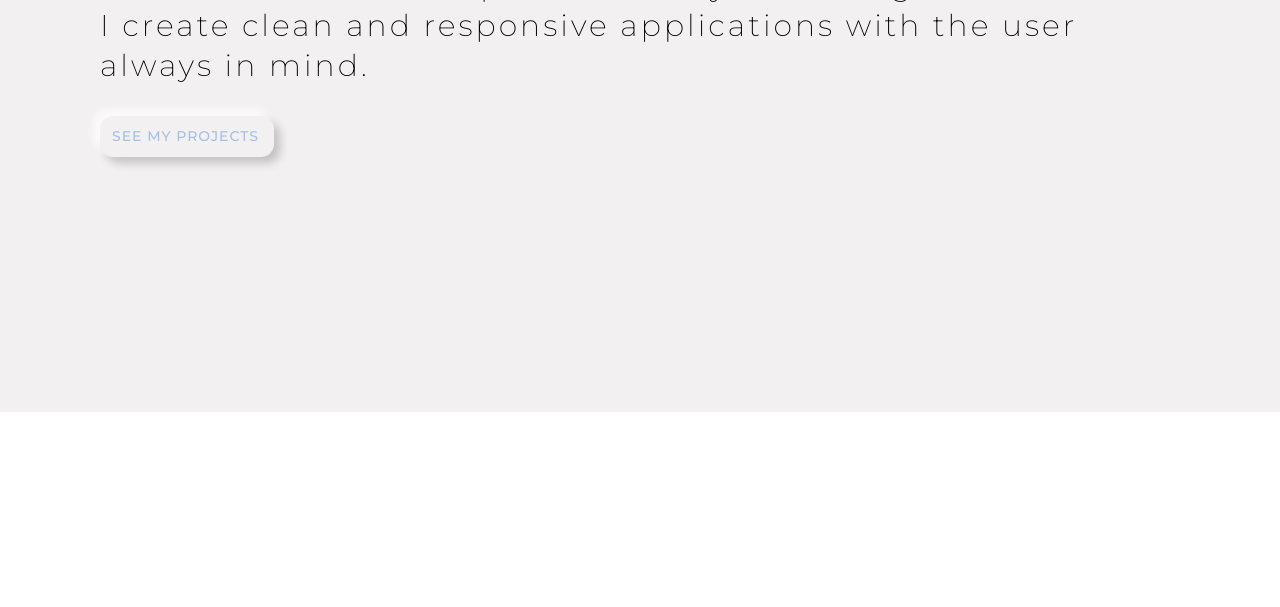
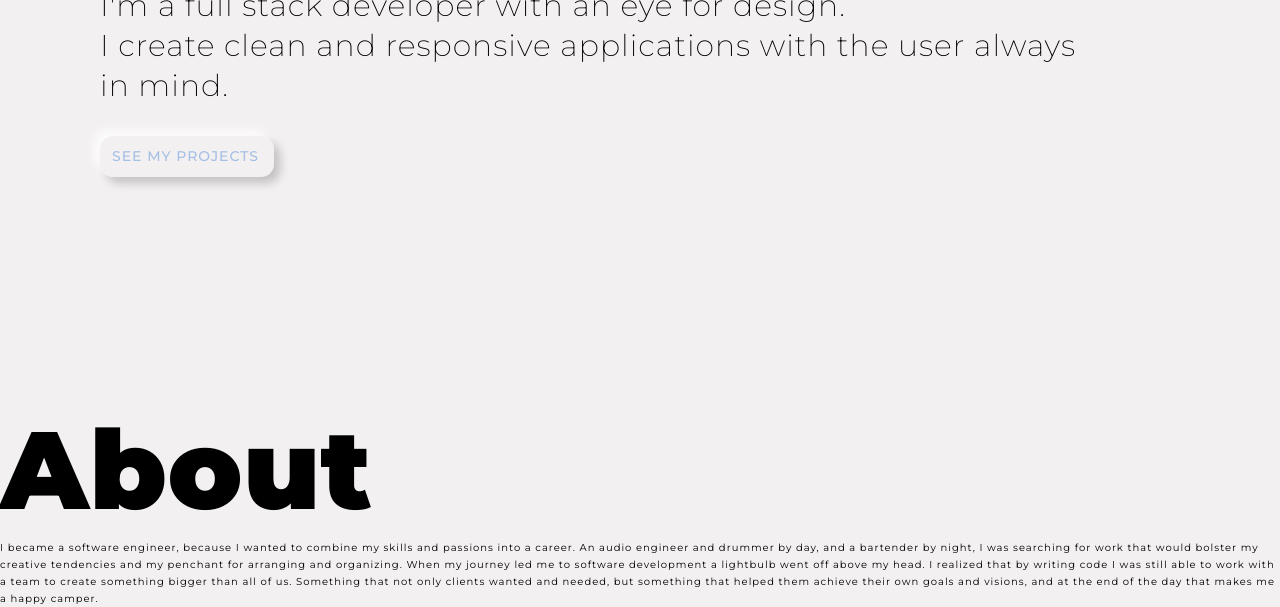
Before and after one commit to tslilpress/portfolio-v2, a website: page index.html in a window 1280 px wide. Shown: the part 388-995 px from the top of the page. Before the commit the page ends 800 px from the top, so only its background shows below. Drawn offline with Linux system fonts and the light colour scheme.

Commit message:
Added about section

```diff
--- a/index.html
+++ b/index.html
@@ -39,5 +39,15 @@
                     <a href="#" class="btn btn--animated">See my projects</a>
             </div>
     </header>
+    <main>
+        <section class="section-about">
+            <div class="about-container">
+                <h1 class="heading-primary">About</h1>
+                <p class="paragraph">
+                    I became a software engineer, because I wanted to combine my skills and passions into a career. An audio engineer and drummer by day, and a bartender by night, I was searching for work that would bolster my creative tendencies and my penchant for arranging and organizing. When my journey led me to software development a lightbulb went off above my head. I realized that by writing code I was still able to work with a team to create something bigger than all of us. Something that not only clients wanted and needed, but something that helped them achieve their own goals and visions, and at the end of the day that makes me a happy camper.
+                </p>
+            </div>
+        </section>
+    </main>
 </body>
 </html>
--- a/sass/base/_animations.scss
+++ b/sass/base/_animations.scss
@@ -57,23 +57,23 @@
 
     20% {
         font-size: 4rem;
-        letter-spacing: 2.8rem;
+        letter-spacing: 2.6rem;
     }
 
     40% {
         font-size: 3.8rem;
-        letter-spacing: 2.3rem;
+        letter-spacing: 2rem;
     }
 
 
     60% {
         font-size: 3.5rem;
-        letter-spacing: 2rem;
+        letter-spacing: 1.8rem;
     }
 
     80% {
         font-size: 3.2rem;
-        letter-spacing: 1.2rem;
+        letter-spacing: 1rem;
     }
 
     90% {
@@ -83,7 +83,7 @@
     100% {
         opacity: 1;
         font-size: 3rem;
-        letter-spacing: .3rem;
+        letter-spacing: .1rem;
         transform: translateX(0);
     }
 }
@@ -97,3 +97,13 @@
         opacity: 0.6;
     }
 }
+
+@keyframes navFadeIn {
+    0% {
+        opacity: 0;
+    }
+
+    100% {
+        opacity: 1;
+    }
+}
--- a/sass/base/_base.scss
+++ b/sass/base/_base.scss
@@ -11,7 +11,6 @@ html {
     font-size: 62.5%;
 }
 
-// body {
-//     box-sizing: border-box;
-//     //padding: 3rem;
-// }
+body {
+    background-color: $color-white-gray;
+}
--- a/sass/base/_typography.scss
+++ b/sass/base/_typography.scss
@@ -7,14 +7,14 @@ body {
 
 .heading-primary {
     font-weight: 900;
-    font-size: 9rem;
-    margin-bottom: 5rem;
+    font-size: 11rem;
+    margin-bottom: 6rem;
     display: flex;
     flex-direction: column;
 
 
     &--top {
-        margin-bottom: 7rem;
+        margin-bottom: 8rem;
         animation: moveInTop 1.2s ease-out;
     }
 
@@ -26,7 +26,6 @@ body {
 .summary {
     margin-bottom: 1rem;
     font-size: 3rem;
-    letter-spacing: .3rem;
     line-height: 4rem;
     font-weight: 200;
     animation: textScramble 1s ease-out;
--- a/sass/layout/_header.scss
+++ b/sass/layout/_header.scss
@@ -2,7 +2,6 @@
     height: 100vh;
     display: flex;
     flex-direction: column;
-    background-color: $color-white-gray;
 
 
     // &__background-right {
--- a/sass/layout/_navigation.scss
+++ b/sass/layout/_navigation.scss
@@ -20,6 +20,7 @@
         flex-direction: column;
         align-items: center;
         cursor: pointer;
+        animation: navFadeIn 1.2s ease-in;
     }
 
     &__nav {
--- a/sass/pages/_home.scss
+++ b/sass/pages/_home.scss
@@ -0,0 +1,4 @@
+.section-about {
+    background-color: $color-white-gray;
+    margin-top: 5rem;
+}
```
Also changed, not shown: css/style.css.
